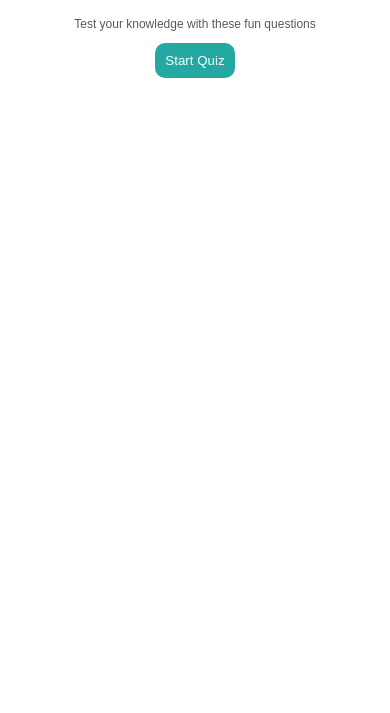
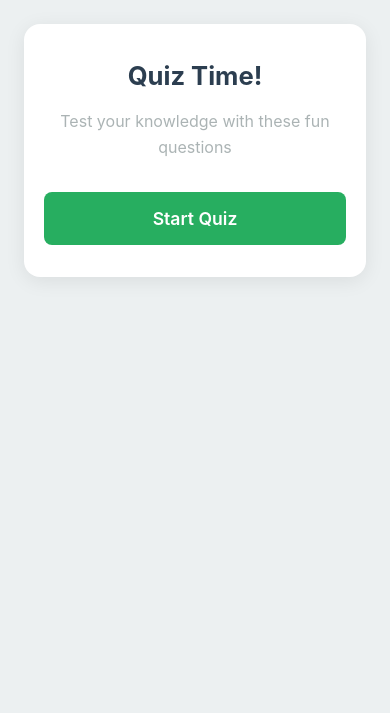
Before and after one commit to malakmuayad11/QuizGame, a plain HTML site: page index.html in a window 390 px wide. Shown: the part 131-844 px from the top of the page. Drawn offline with Linux system fonts and the light colour scheme.

Commit message:
Fixed HTML layout and improved style

```diff
--- a/css/style.css
+++ b/css/style.css
@@ -1,47 +1,78 @@
+/* ==========================================================================
+   1. VARIABLES & RESET
+   ========================================================================== */
+:root {
+  /* Color Palette */
+  --color-bg-main: #ecf0f1;
+  --color-bg-header: #2c3e50;
+  --color-card-bg: #ffffff;
+  --color-text-main: #2c3e50;
+  --color-text-muted: #7f8c8d;
+  --color-btn-primary: #27ae60;
+  --color-btn-primary-hover: #219653;
+  --color-white: #ffffff;
+  --color-correct-answer: #257225;
+  --color-wrong-answer: #c84141;
+
+  /* Layout Tokens */
+  --shadow-card: 0 4px 20px rgba(0, 0, 0, 0.08);
+  --radius-card: 16px;
+  --radius-btn: 8px;
+  --transition-fast: 0.2s ease-in-out;
+}
+
 * {
   box-sizing: border-box;
+  margin: 0;
+  padding: 0;
 }
 
 body {
-  font-family: Arial;
-  text-align: center;
+  font-family:
+    -apple-system, BlinkMacSystemFont, "Segoe UI", Roboto, Helvetica, Arial,
+    sans-serif;
+  background-color: var(--color-bg-main);
+  color: var(--color-text-main);
+  line-height: 1.6;
+  min-height: 100vh;
 }
 
+/* ==========================================================================
+   2. APP LAYOUT (Header + Content Wrapper)
+   ========================================================================== */
 .app {
-  min-width: fit-content;
-  max-width: 800px;
-  margin: auto;
+  display: flex;
+  flex-direction: column;
+  gap: 4rem;
+  min-height: 100vh;
 }
 
-button {
-  display: block;
-  margin: 10px auto;
-  padding: 10px;
-  cursor: pointer;
-  background-color: #24a9a2;
-  color: #fff;
-  border-radius: 10px;
-  border: none;
+/* Split-screen header block matching the visual design */
+.app h1 {
+  background-color: var(--color-bg-header);
+  color: var(--color-white);
+  text-align: center;
+  padding: 3rem 1rem;
+  font-size: 2.5rem;
+  font-weight: 700;
 }
 
-button:hover {
-  filter: brightness(1.1);
-  cursor: pointer;
+/* Container centers itself and bridges the gap slightly into the header */
+#quiz-container {
+  width: 100%;
+  max-width: 600px;
+  margin: -2rem auto 3rem auto;
+  padding: 0 1.5rem; /* Prevents edge-bleeding on mobile */
+  z-index: 10;
 }
 
-#quiz-container {
-  display: flex;
-  flex-direction: column;
-  flex-wrap: wrap;
-  gap: 0.5rem;
-}
+/* ==========================================================================
+   3. COMPONENTS (Cards & Typography)
+   ========================================================================== */
 
 #questionDiv {
   display: none;
-  grid-template-columns: repeat(2, 1fr);
-  border-radius: 10px;
-  box-shadow: 3px 3px 10px rgba(0, 0, 0, 0.2);
-  padding: 0.75rem;
+  grid-template-columns: repeat(auto-fit, minmax(200px, 1fr));
 }
 
 #questionDiv p.muted {
@@ -54,41 +85,86 @@ button:hover {
   user-select: none;
 }
 
-#questionDiv p:not(.muted) {
-  background-color: #24a9a2;
-  color: #fff;
-  padding: 0.55rem;
-  border-radius: 10px;
-  font-weight: 600;
+#startQuizDiv,
+#questionDiv {
+  background-color: var(--color-card-bg);
+  border-radius: var(--radius-card);
+  padding: 2.5rem 2rem;
+  box-shadow: var(--shadow-card);
+  text-align: center;
 }
 
 #questionDiv p:not(.muted):hover {
   cursor: pointer;
-  filter: brightness(1.1);
+  filter: brightness(1.3);
 }
 
-#nextBtn,
-#restartBtn {
-  display: none;
+p.answer {
+  background-color: #2c3e50;
+  color: var(--color-white);
+  padding: 0.25rem;
+  margin: 0.25rem;
+  border-radius: 10px;
+}
+
+#startQuizDiv h2 {
+  font-size: 2rem;
+  margin-bottom: 0.75rem;
 }
 
 .muted {
-  opacity: 0.65;
-  font-size: 0.75rem;
+  color: var(--color-text-muted);
+  font-size: 1.1rem;
+  margin-bottom: 2rem;
 }
 
 #questionDiv p.correctAnswer {
-  background-color: #257225;
+  background-color: var(--color-correct-answer);
 }
 
 #questionDiv p.wrongAnswer {
-  background-color: #c84141;
+  background-color: var(--color-wrong-answer);
 }
 
-#questionDiv p.result {
-  background-color: unset;
-  grid-column: span 2;
-  color: #000;
+/* ==========================================================================
+   4. BUTTONS
+   ========================================================================== */
+button {
+  cursor: pointer;
+  font-family: inherit;
+  font-size: 1.1rem;
+  font-weight: 600;
+  border: none;
+  transition:
+    background-color var(--transition-fast),
+    transform var(--transition-fast);
+}
+
+#startQuizBtn {
+  background-color: var(--color-btn-primary);
+  color: var(--color-white);
+  width: 100%;
+  padding: 1rem 2rem;
+  border-radius: var(--radius-btn);
+}
+
+#startQuizBtn:hover {
+  background-color: var(--color-btn-primary-hover);
+}
+
+#startQuizBtn:active {
+  transform: scale(0.98);
+}
+
+/* Control flow buttons (Hidden until quiz state changes) */
+#nextBtn,
+#restartBtn {
+  display: none; /* Managed via JS injection/toggle class */
+  background-color: var(--color-bg-header);
+  color: var(--color-white);
+  margin: 1.5rem auto 0 auto;
+  padding: 0.75rem 2rem;
+  border-radius: var(--radius-btn);
 }
 
 #nextBtn:disabled {
@@ -96,6 +172,39 @@ button:hover {
   background-color: #b4b4b4;
 }
 
-#nextBtn:enabled {
-  cursor: pointer;
+/* ==========================================================================
+   5. RESPONSIVE MEDIA QUERIES
+   ========================================================================== */
+
+/* Mobile Devices (Stretch adjustments) */
+@media (max-width: 480px) {
+  .app h1 {
+    padding: 2rem 1rem;
+    font-size: 2rem;
+  }
+
+  #quiz-container {
+    margin-top: -1.5rem;
+  }
+
+  #startQuizDiv,
+  #questionDiv {
+    padding: 2rem 1.25rem;
+  }
+
+  #startQuizDiv h2 {
+    font-size: 1.6rem;
+  }
+
+  .muted {
+    opacity: 0.65;
+    font-size: 1rem;
+  }
 }
+
+/* High-res monitors (Subtle scaling upwards if needed) */
+@media (min-width: 1200px) {
+  #quiz-container {
+    max-width: 650px;
+  }
+}
--- a/index.html
+++ b/index.html
@@ -7,8 +7,9 @@
   </head>
   <body>
     <div class="app">
-      <h1>Quiz App</h1>
-
+      <header>
+        <h1>Quiz App</h1>
+      </header>
       <div id="quiz-container">
         <div id="startQuizDiv">
           <h2>Quiz Time!</h2>
```
Also changed, not shown: screenshots/startQuiz.png (deleted).
